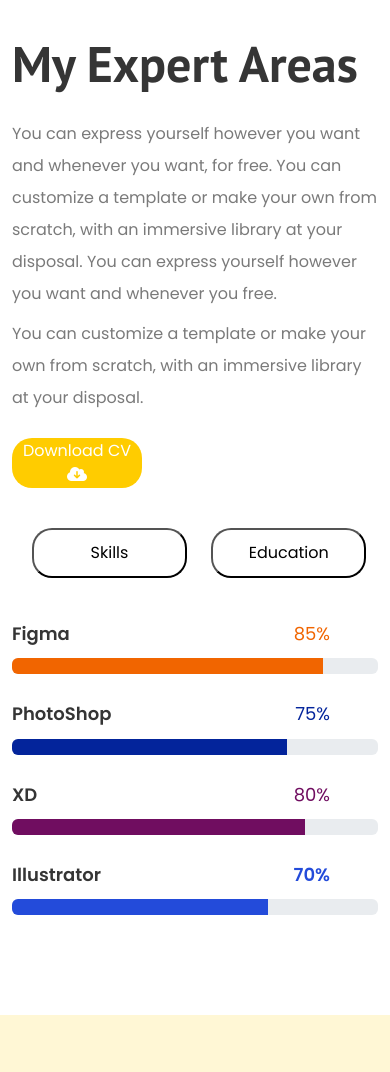
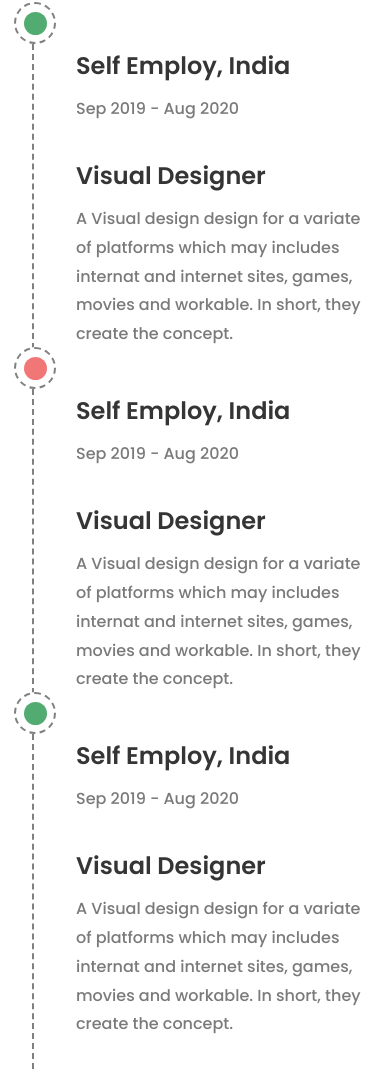
Before and after one commit to RakibHossen678/PortFolio_Project, a plain HTML site: page index.html in a window 390 px wide. Shown: the part 4399-5471 px from the top of the page. Drawn offline with Linux system fonts and the light colour scheme; a web font is replaced by a local one.

Commit message:
added experience section

```diff
--- a/index.html
+++ b/index.html
@@ -293,6 +293,44 @@
       </div>
     </section>
     <!-- Skills -->
+
+    <!-- Experience -->
+     <section id="experiece">
+      <div class="container">
+        <div class="experience_row row  justify-content-between">
+          <div class="col-lg-4 experience_tab">
+            <h4>Self Employ, India</h4>
+            <span>Sep 2019 - Aug 2020</span>
+          </div>
+          <div class="col-lg-6">
+            <h4>Visual Designer</h4>
+            <span>A Visual design design for a variate of platforms which may includes internat and internet sites, games, movies and workable. In short, they create the concept. </span>
+          </div>
+        </div>
+        <div class="experience_row  row justify-content-between">
+          <div class="col-lg-4 experience_tab">
+            <h4>Self Employ, India</h4>
+            <span>Sep 2019 - Aug 2020</span>
+          </div>
+          <div class="col-lg-6">
+            <h4>Visual Designer</h4>
+            <span>A Visual design design for a variate of platforms which may includes internat and internet sites, games, movies and workable. In short, they create the concept. </span>
+          </div>
+        </div>
+        <div class="experience_row row justify-content-between">
+          <div class="col-lg-4 experience_tab">
+            <h4>Self Employ, India</h4>
+            <span>Sep 2019 - Aug 2020</span>
+          </div>
+          <div class="col-lg-6">
+            <h4>Visual Designer</h4>
+            <span>A Visual design design for a variate of platforms which may includes internat and internet sites, games, movies and workable. In short, they create the concept. </span>
+          </div>
+        </div>
+
+      </div>
+     </section>
+    <!-- Experiance -->
 
     <!-- Expert -->
     <section id="expert">
--- a/style.css
+++ b/style.css
@@ -13,6 +13,9 @@ body {
   font-family: var(--font-family);
 }
 /* nav */
+nav {
+  position: relative;
+}
 .lg_menu li a {
   text-transform: uppercase;
   font-weight: 500 !important;
@@ -21,7 +24,6 @@ body {
   color: #353535 !important;
   padding: 18px 23px !important;
   display: inline-block;
-  position: relative;
 }
 .lg_menu li a::before {
   content: "";
@@ -640,6 +642,51 @@ footer {
   background-color: #234bda;
 }
 /* Expert */
+#experiece h4 {
+  font-weight: 600;
+  font-size: 24px;
+  line-height: 180%;
+  color: #353535;
+}
+#experiece span {
+  font-weight: 500;
+  font-size: 16px;
+  line-height: 180%;
+  color: #7a7a7a;
+}
+.experience_tab {
+  border-right: 2px dashed grey;
+  position: relative;
+  padding-bottom: 110px;
+}
+.experience_tab::before {
+  content: "";
+  position: absolute;
+  width: 42px;
+  height: 42px;
+  /* background-color: #52ab70; */
+  border: 2px dashed grey;
+  border-radius: 100%;
+  top: -42px;
+  right: -21px;
+  background-color: white;
+}
+.experience_tab::after {
+  content: "";
+  position: absolute;
+  width: 23px;
+  height: 23px;
+  background-color: #52ab70;
+  border-radius: 100%;
+  top: -33px;
+  right: -12px;
+}
+.row:nth-child(even) .experience_tab::after {
+  background-color: #f17676;
+}
+/* Experience */
+
+/* Experience */
 
 @media (max-width: 768px) {
   .mouse {
@@ -752,4 +799,27 @@ footer {
   .expert_para_2 {
     width: 100% !important;
   }
+  .experience_row {
+    border-left: 2px dashed grey;
+    padding: 10px 0 30px 30px;
+  }
+  .experience_tab {
+    border-right: none;
+    padding-bottom: 30px;
+
+  }
+  .experience_tab::before {
+    top: -42px;
+    left: -50px;
+  }
+  .experience_tab::after {
+    top: -32px;
+    left: -40px;
+  }
+  .experience_row:nth-child(even) .experience_tab::after {
+    background-color: #f17676;
+  }
+  .experience_row{
+    margin-left: 20px;
+  }
 }
```
